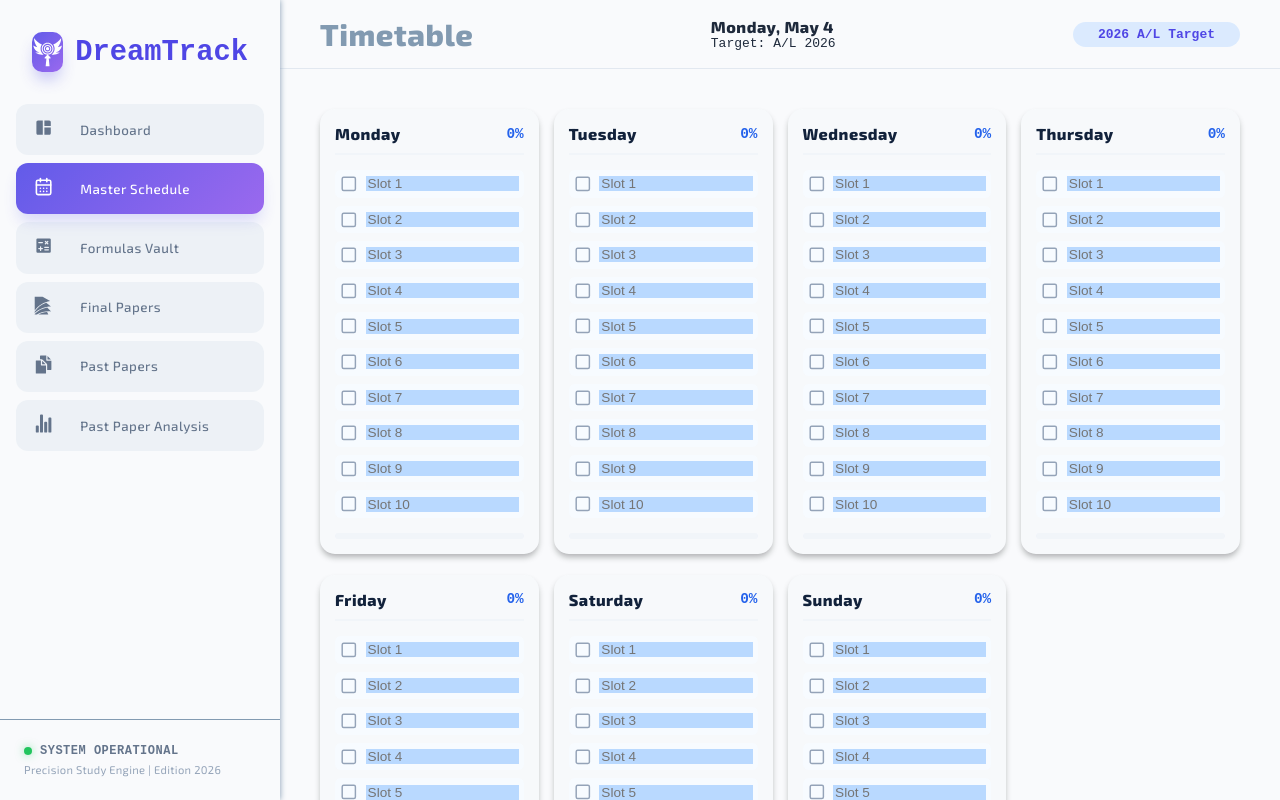
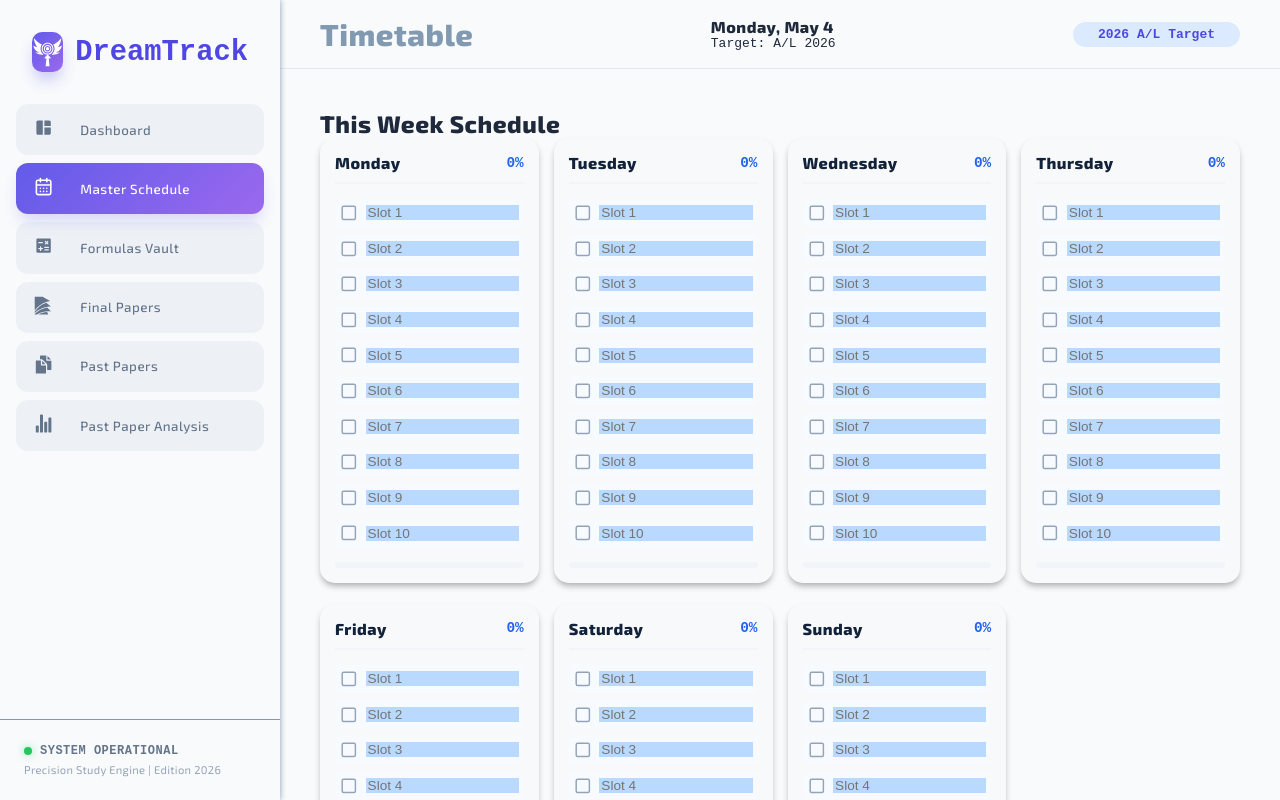
Before and after one commit to lakshan-beast/Future-Plan, a React (Vite) app: page / in a window 1280 px wide. Both pictures are taken after a click on the button "Master Schedule". Built offline with nearby package versions, Linux system fonts and the light colour scheme; a web font is replaced by a local one.

Commit message:
Add header for weekly schedule and update history section styling

```diff
--- a/src/pages/Timetable.jsx
+++ b/src/pages/Timetable.jsx
@@ -109,6 +109,8 @@ const Timetable = () => {
 
   return (
     <div className="timetable-page">
+      <h2>This Week Schedule</h2>
+
       <div className="timetable-grid">
         {days.map((day) => (
           <div key={day} className="day-column card">
@@ -148,7 +150,8 @@ const Timetable = () => {
         ))}
       </div>
 
-      <div className="history-section card">
+      {/* <div className="history-section card"> */}
+      <div className="table-section">
         <h3>Academic History (Previous Weeks) 📜</h3>
         <table className="history-table">
           <thead>
```
